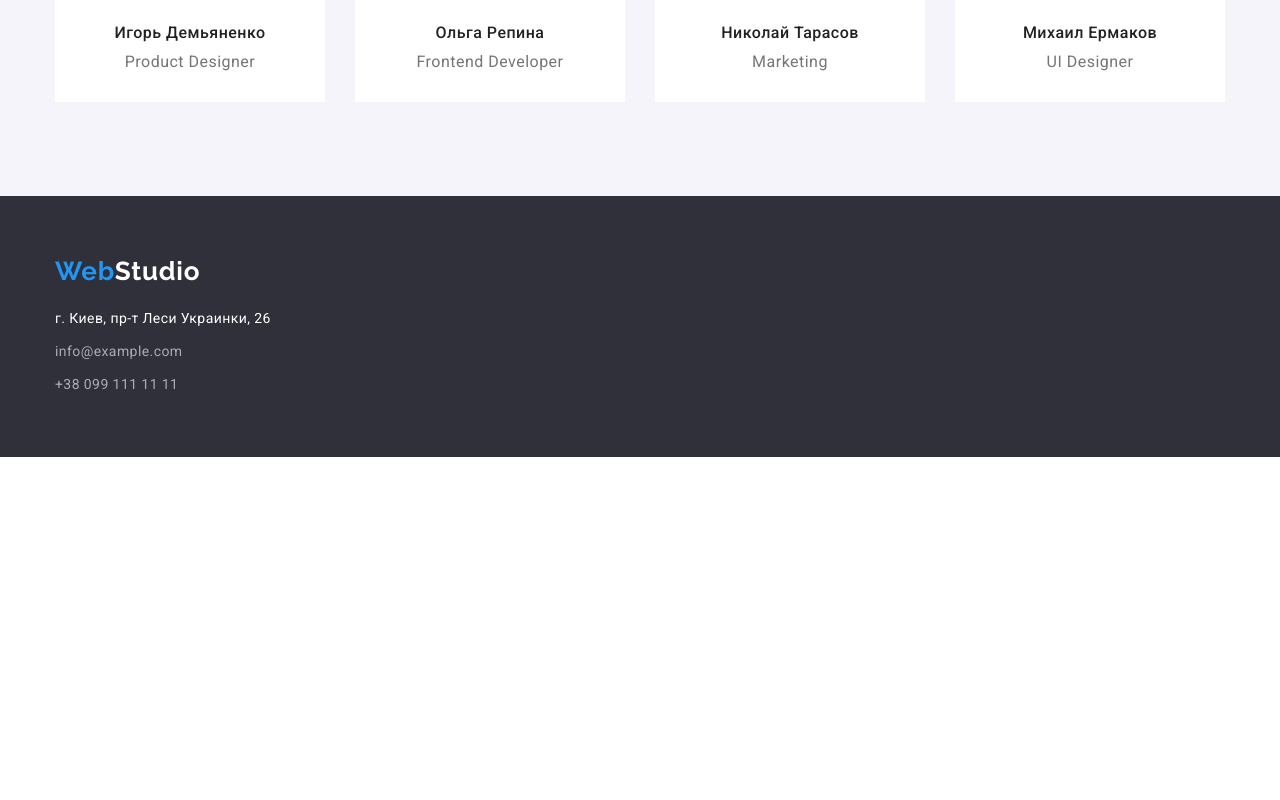
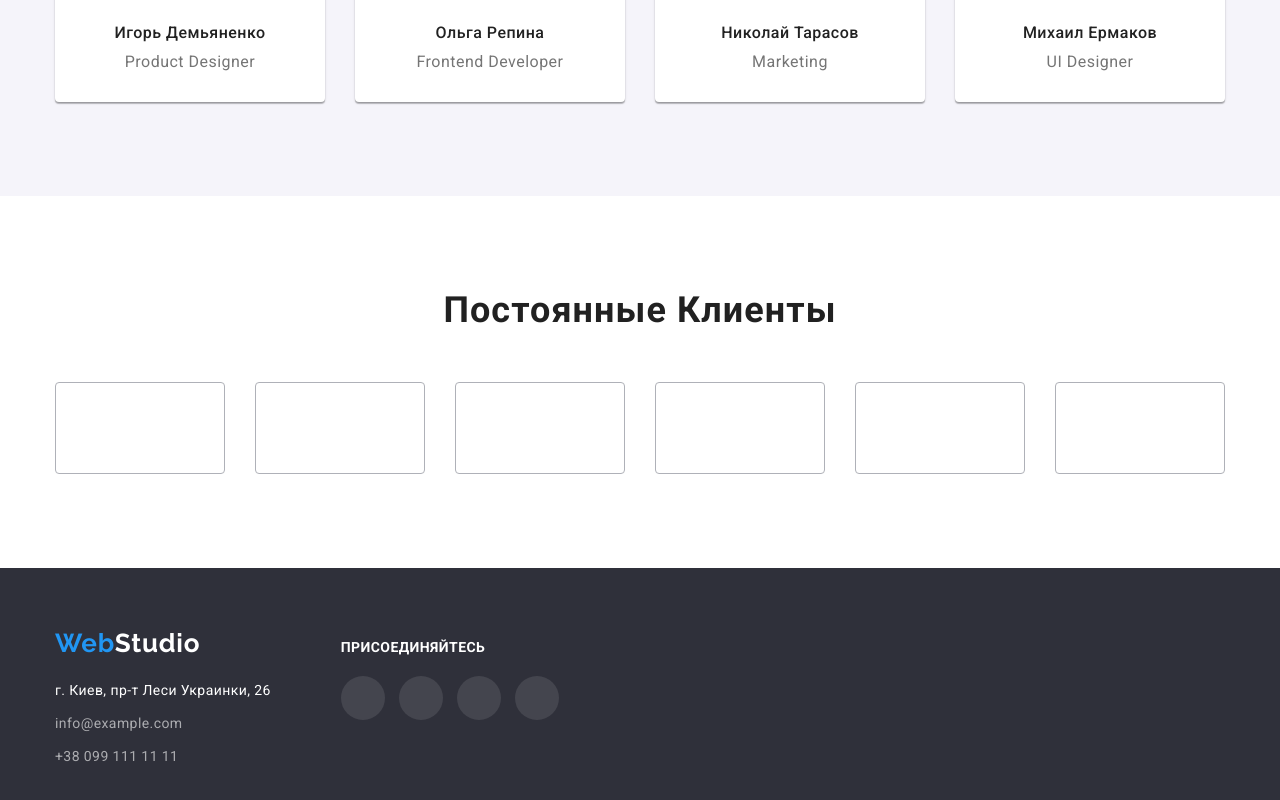
Before and after one commit to Dmitriy-Marchuk/goit-markup-hw-04, a plain HTML site: page index.html in a window 1280 px wide. Shown: the part 1922-2722 px from the top of the page. Before the commit the page ends 2379 px from the top, so only its background shows below. Drawn offline with nearby package versions, Linux system fonts and the light colour scheme.

Commit message:
HW4 in progress
осталось добавить спрайт в разметке и стилизировать

```diff
--- a/css/styles.css
+++ b/css/styles.css
@@ -15,6 +15,7 @@
   /* BACKGROUND COLOR*/
   --bg-second-color: #2f303a;
   --bg-color: #fff;
+  --bg-color-hero: #c4c4c4;
 
   /* RADIO BUTTONS */
   --radio-buttons-color: #f5f4fa;
@@ -32,7 +33,6 @@ body {
   background-color: var(--bg-color);
   font-family: var(--primary-font);
   color: var(--primary-text-color);
-  /* width: 1600px; */
   margin: 0 auto;
 }
 a {
@@ -138,7 +138,14 @@ ul {
 
 /* HERO */
 .hero {
-  background-color: var(--bg-second-color);
+  background-color: var(--bg-color-hero);
+  background-image: linear-gradient(
+      rgba(47, 48, 58, 0.4),
+      rgba(47, 48, 58, 0.4)
+    ),
+    url("../images/hero-image.jpg");
+  background-repeat: no-repeat;
+  background-position: center;
   text-align: center;
   padding-top: 200px;
   padding-bottom: 200px;
@@ -260,11 +267,47 @@ ul {
 .team-item {
   width: 270px;
   background: var(--bg-color);
+  box-shadow: 0px 1px 3px rgba(0, 0, 0, 0.12), 0px 1px 1px rgba(0, 0, 0, 0.14),
+    0px 2px 1px rgba(0, 0, 0, 0.2);
+  border-radius: 0px 0px 4px 4px;
 }
 
 .team-text-container {
   padding-top: 30px;
   padding-bottom: 30px;
+}
+
+/* Секция Постоянные клиенты */
+
+.clients-title {
+  margin-top: 0;
+  margin-bottom: 50px;
+  font-weight: 700;
+  font-size: 36px;
+  line-height: 1.16;
+  text-align: center;
+  letter-spacing: 0.03em;
+  color: #212121;
+}
+
+.clients-list {
+  margin-top: 0;
+  margin-bottom: 0;
+  display: flex;
+  justify-content: space-between;
+  list-style: none;
+}
+
+.clients-item {
+  border: 1px solid #afb1b8;
+  width: 170px;
+  height: 92px;
+  box-sizing: border-box;
+  border-radius: 4px;
+}
+
+.connecting-list .item + .item {
+  margin-left: 10px;
 }
 
 /* FOOTER */
@@ -298,6 +341,44 @@ ul {
   color: rgba(255, 255, 255, 0.6);
 }
 
+.footer-box {
+  display: flex;
+  align-items: flex-start;
+}
+.main-footer-box {
+  display: flex;
+  flex-direction: column;
+}
+
+/* FOOTER ПРИСОЕДИНЯЙТЕСЬ */
+.connecting-box {
+  display: inline-flex;
+  flex-direction: column;
+  margin-top: 12px;
+  margin-left: 70px;
+}
+.connecting-title {
+  margin-top: 0;
+  margin-bottom: 0;
+  font-weight: 700;
+  font-size: 14px;
+  line-height: 1.14;
+  letter-spacing: 0.03em;
+  text-transform: uppercase;
+  color: #ffffff;
+}
+.connecting-list {
+  list-style: none;
+  margin-top: 20px;
+}
+.connecting-item {
+  display: inline-flex;
+  width: 44px;
+  height: 44px;
+  border-radius: 50%;
+  background: rgba(255, 255, 255, 0.1);
+}
+
 /* СТРАНИЦА PORTFOLIO */
 /* RADIO BUTTONS */
 .radio-buttons-list {
@@ -322,7 +403,6 @@ ul {
   line-height: 1.62;
   text-align: center;
   letter-spacing: 0.03em;
-
   cursor: pointer;
 }
 .radio-button:hover,
--- a/index.html
+++ b/index.html
@@ -128,9 +128,25 @@
                 </ul>
             </div>
         </section>
+        <!-- Секция Постоянные клиенты -->
+        <section class="section-clients section">
+            <div class="container">
+                <h2 class="clients-title">Постоянные Клиенты</h2>
+                <ul class="clients-list">
+                    <li class="clients-item"></li>
+                    <li class="clients-item"></li>
+                    <li class="clients-item"></li>
+                    <li class="clients-item"></li>
+                    <li class="clients-item"></li>
+                    <li class="clients-item"></li>
+                </ul>
+            </div>
+        </section>
     </main>
     <footer class="page-footer">
         <div class="container">
+            <div class="footer-box">
+                <div class="main-footer-box">
                     <a href="./index.html" class="logo footer-logo">Web<span class="logo-second-color-footer">Studio</span></a>
                     <address class="container-adress-footer">
                         <ul class="footer-list list">
@@ -146,6 +162,22 @@
                         </ul>
                     </address>
                 </div>
+                <!-- Присоединяйтесь -->
+                <div class="connecting-box">
+                    <div>
+                        <h3 class="connecting-title">ПРИСОЕДИНЯЙТЕСЬ</h3>
+                    </div>
+                    <div>
+                        <ul class="connecting-list">
+                            <li class="connecting-item item"></li>
+                            <li class="connecting-item item"></li>
+                            <li class="connecting-item item"></li>
+                            <li class="connecting-item item"></li>
+                        </ul>
+                    </div>
+                </div>
+            </div>
+        </div>
     </footer>
 </body>
 </html>
```
Also changed, not shown: images/hero-image.jpg (added), images/symbol-defs.svg (added). Lines whose indentation alone changed are shown as unchanged.
